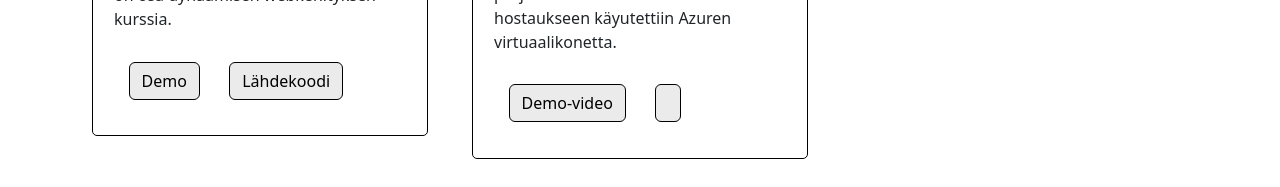
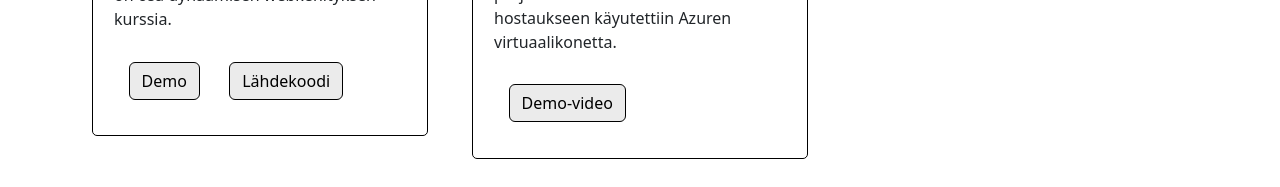
Before and after one commit to jennioksman/omaportfolio, a React (Vite) app: page /projects in a window 1280 px wide. Shown: the part 1519-1706 px from the top of the page. Built offline with nearby package versions, Linux system fonts and the light colour scheme.

Commit message:
Projeti-sivun korttien napeille lisätty ehdollinen muotoilu.

```diff
--- a/src/components/projects.jsx
+++ b/src/components/projects.jsx
@@ -120,6 +120,7 @@ function CardContainer() {
 }
 
 function Cardie({ picture, title, text, buttontext1, buttontext2, link1, link2 }) {
+
     return (
         <Card>
             <Card.Img className='cardimg' variant="top" src={picture} />
@@ -134,6 +135,8 @@ function Cardie({ picture, title, text, buttontext1, buttontext2, link1, link2 }
                     >
                         {buttontext1}
                     </Button>
+                    {
+                        buttontext2 &&
                         <Button
                             className="cardButton"
                             variant="primary"
@@ -141,6 +144,7 @@ function Cardie({ picture, title, text, buttontext1, buttontext2, link1, link2 }
                         >
                             {buttontext2}
                         </Button>
+                    }
                 </div>
             </Card.Body>
         </Card>
```
Lines whose indentation alone changed are shown as unchanged.
